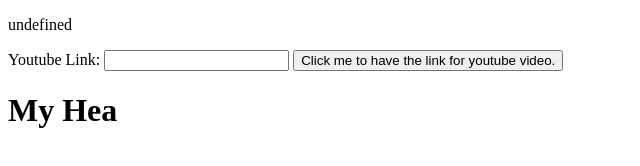
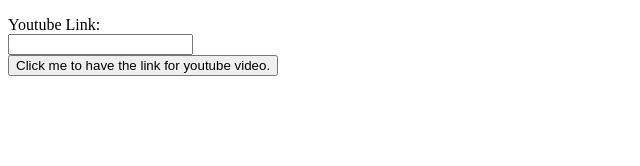
Before and after one commit to jackpipping/mamamiachachacha, a plain HTML site: page index.html in a window 1280 px wide. Both pictures are taken after a click on the button "Click me to have the link for youtube video.". Shown: the whole page, without its empty margins (0-640 px from the left). Drawn offline with Linux system fonts and the light colour scheme.

Commit message:
Update index.html

```diff
--- a/index.html
+++ b/index.html
@@ -3,25 +3,43 @@
 
 <head>
 <script>
-var myHeader = youtubelink;
+var myHeader = "youtubelink";
 
 function myFunction() {
+
+
   document.getElementById("demo").innerHTML = myHeader;
 }
+
+function getValue (id) {
+    text = document.getElementById(id).value; //value of the text input
+
+    document.getElementById("demo").innerHTML = text;
+    return false;
+}
+
 </script>
 </head/>
 <body>
 
 <p id="demo">A website link</p>
- <form action="/action_page.php" target="_blank">
+
+
+
 <label for="fname">Youtube Link:</label>
-<input type="text" id="youtubelink" name="youtubelink">
+
+<form onsubmit="return getValue('youtubelink')">
+	<input type="text" id="youtubelink" name="youtubelink">
+</form>
+
 <button type="button"
-onclick="myFunction()">
+onclick="return getValue('youtubelink')" onclick = "myFunction">
+
+
 Click me to have the link for youtube video.<br></button>
  </form>
 
-<h1 id="myHeader">My Hea</h1>
+
 
 
 
```
